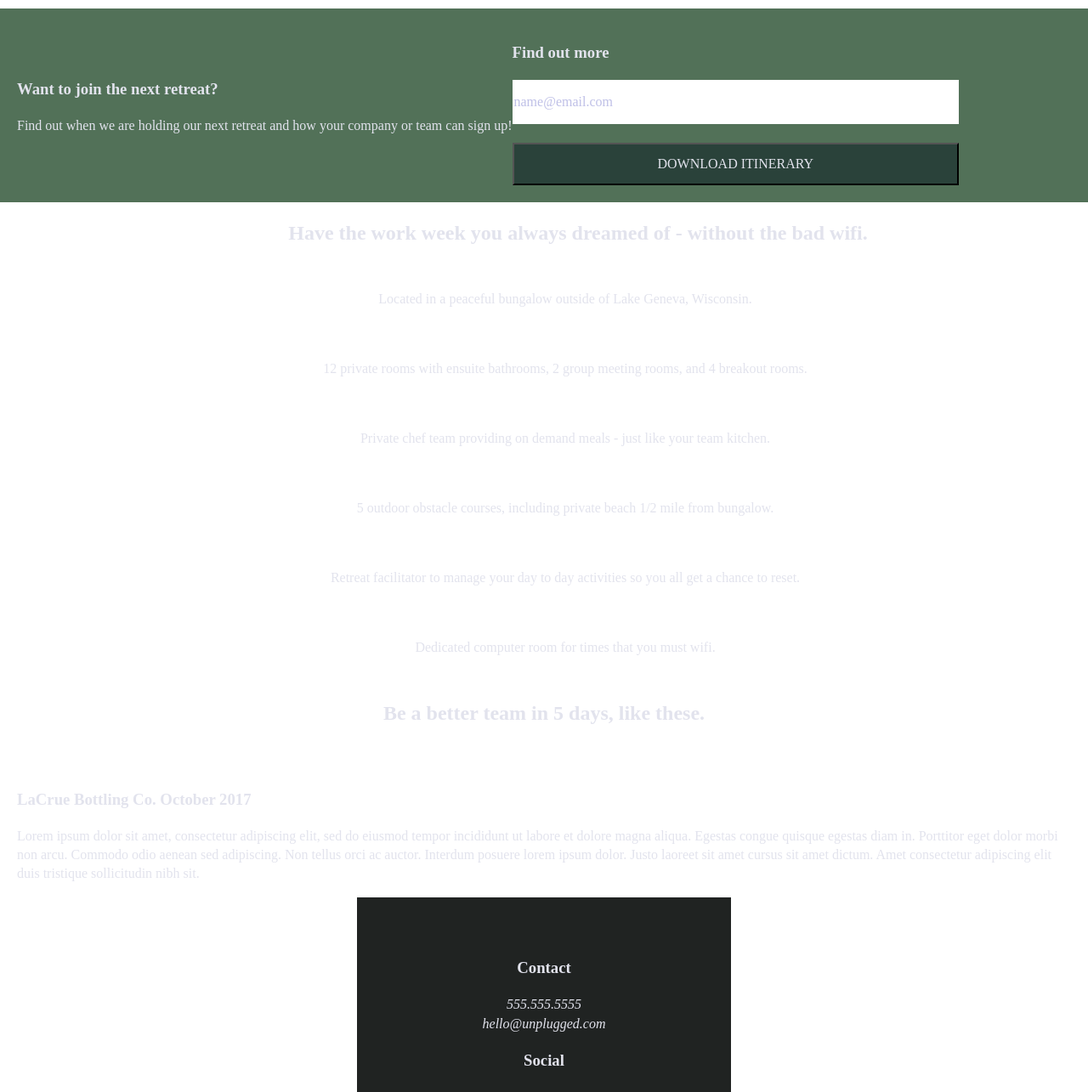
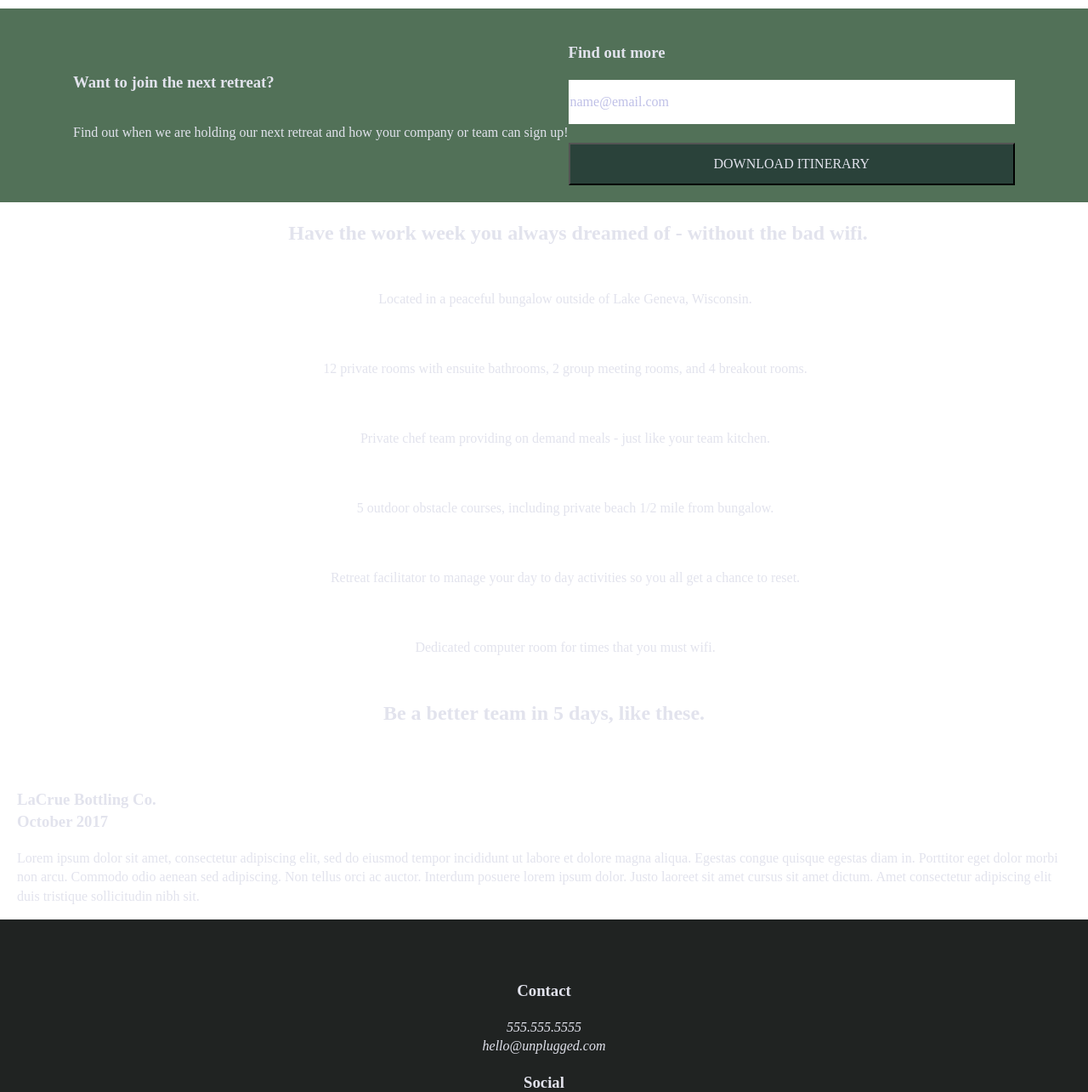
Before and after one commit to Brenda-CW/unplugged-retreat, a plain HTML site: page index.html in a window 1280 px wide. Shown: the part 298-1583 px from the top of the page at 85% size. Drawn offline with Linux system fonts and the light colour scheme.

```diff
--- a/css/main.css
+++ b/css/main.css
@@ -111,8 +111,7 @@
    /*  HEADER STYLES  */
 
    header {
-    margin-top: 15px;
-    margin-bottom: 9px;
+    width:100%;
    }
    header .content-wrapper {
     display:flex;
@@ -120,7 +119,8 @@
     align-items: center;
     flex-flow:row wrap;
     width:100%;
-    margin:0;
+    margin-top: 15px;
+    margin-bottom: 9px;
    }
 
   header figure {
@@ -177,7 +177,7 @@
 
    aside .content-wrapper {
     display:flex;
-    justify-content: flex-start;
+    justify-content: center;
     align-items: center;
     flex-wrap:wrap;
     background: #527158;
@@ -185,7 +185,10 @@
    }
 
    .form-description {
-
+    display:flex;
+    justify-content: center;
+    align-items: flex-start;
+    flex-flow:column wrap;
    }
 
    .form {
@@ -195,10 +198,10 @@
     flex-flow:wrap;
    }
 
-    .form .text {
+    /**.form .text {
       flex:1 0 auto;
 
-    }
+    }   **/
 
   [value="name@email.com"] {
     width:100%;
@@ -278,7 +281,7 @@
    }
 
    .reviews h3 {
-     width:48%;
+     width:52%;
    }
    /*------- MOBILE STYLES - ABOUT PAGE ---------*/
 
@@ -342,7 +345,11 @@
    }
    /* --------- FOOTER -------- */
    footer {
-
+    width: 100%;
+    display:flex;
+    justify-content: center;
+    align-items: center;
+    flex-flow:column wrap;
   }
 
   footer .content-wrapper{
--- a/index.html
+++ b/index.html
@@ -35,8 +35,8 @@
 
       <nav>
         <ul>
-          <li><a href="faq/index.html" target="_blank">FAQ</a></li>
-          <li><a href="about/index.html" target="_blank">About</a></li>
+          <li><a href="faq/index.html" target="_blank" style="color: #e2e3ed;">FAQ</a></li>
+          <li><a href="about/index.html" target="_blank" style="color: #e2e3ed;">About</a></li>
         </ul>
       </nav>
     </div>
@@ -117,7 +117,7 @@
         </figure>
 
         <div class="review-lacrue">
-          <h3>LaCrue Bottling Co. October 2017</h3>
+          <h3>LaCrue Bottling Co. <br> October 2017</h3>
           <p> Lorem ipsum dolor sit amet, consectetur adipiscing elit, sed do eiusmod tempor incididunt ut labore et dolore magna aliqua. Egestas congue quisque egestas diam in. Porttitor eget dolor morbi non arcu. Commodo odio aenean sed adipiscing. Non tellus orci ac auctor. Interdum posuere lorem ipsum dolor. Justo laoreet sit amet cursus sit amet dictum. Amet consectetur adipiscing elit duis tristique sollicitudin nibh sit. </p>
         </div>
       </article>
```
